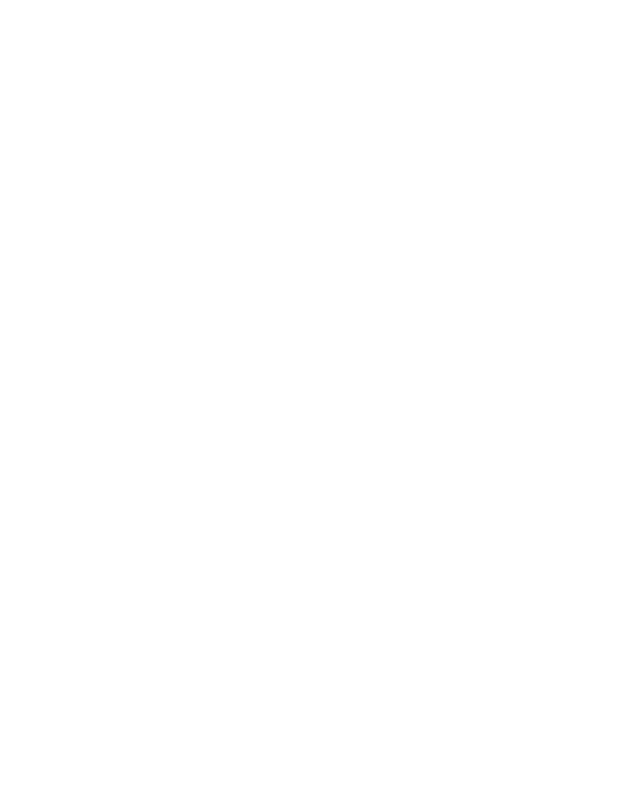
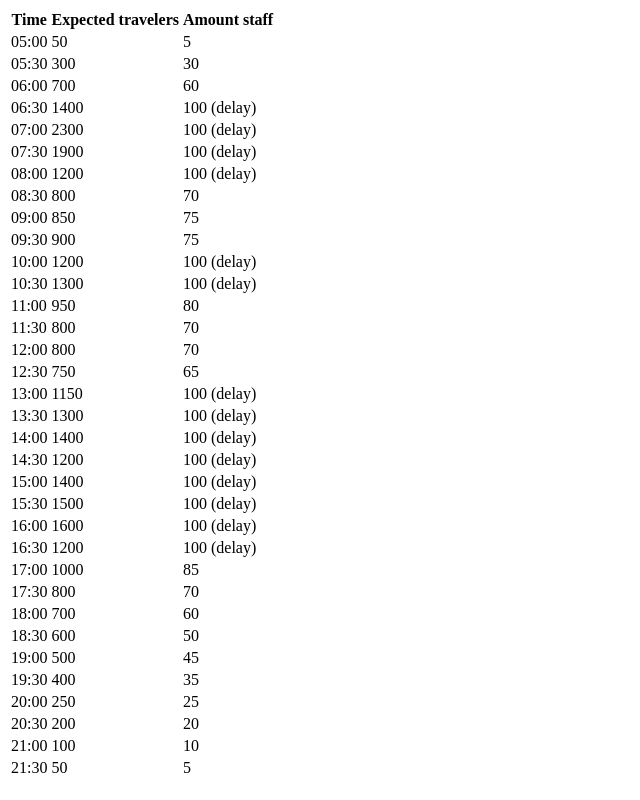
Before and after one commit to druabello-dotcom/airport-employee-management, a plain HTML site: page index.html in a window 1280 px wide. Shown: the whole page, without its empty margins (0-640 px from the left). Drawn offline with Linux system fonts and the light colour scheme.

Commit message:
add table

```diff
--- a/index.html
+++ b/index.html
@@ -7,5 +7,187 @@
 </head>
 <body>
 
+    <!-- Tabell -->
+    <table>
+        <thead>
+            <tr>
+                <th>Time</th>
+                <th>Expected travelers</th>
+                <th>Amount staff</th>
+            </tr>
+        </thead>
+        <tbody>
+            <tr>
+                <td>05:00</td>
+                <td>50</td>
+                <td>5</td>
+            </tr>
+            <tr>
+                <td>05:30</td>
+                <td>300</td>
+                <td>30</td>
+            </tr>
+            <tr>
+                <td>06:00</td>
+                <td>700</td>
+                <td>60</td>
+            </tr>
+            <tr>
+                <td>06:30</td>
+                <td>1400</td>
+                <td>100 <span class="delay">(delay)</span></td>
+            </tr>
+            <tr>
+                <td>07:00</td>
+                <td>2300</td>
+                <td>100 <span class="delay">(delay)</span></td>
+            </tr>
+            <tr>
+                <td>07:30</td>
+                <td>1900</td>
+                <td>100 <span class="delay">(delay)</span></td>
+            </tr>
+            <tr>
+                <td>08:00</td>
+                <td>1200</td>
+                <td>100 <span class="delay">(delay)</span></td>
+            </tr>
+            <tr>
+                <td>08:30</td>
+                <td>800</td>
+                <td>70</td>
+            </tr>
+            <tr>
+                <td>09:00</td>
+                <td>850</td>
+                <td>75</td>
+            </tr>
+            <tr>
+                <td>09:30</td>
+                <td>900</td>
+                <td>75</td>
+            </tr>
+            <tr>
+                <td>10:00</td>
+                <td>1200</td>
+                <td>100 <span class="delay">(delay)</span></td>
+            </tr>
+            <tr>
+                <td>10:30</td>
+                <td>1300</td>
+                <td>100 <span class="delay">(delay)</span></td>
+            </tr>
+            <tr>
+                <td>11:00</td>
+                <td>950</td>
+                <td>80</td>
+            </tr>
+            <tr>
+                <td>11:30</td>
+                <td>800</td>
+                <td>70</td>
+            </tr>
+            <tr>
+                <td>12:00</td>
+                <td>800</td>
+                <td>70</td>
+            </tr>
+            <tr>
+                <td>12:30</td>
+                <td>750</td>
+                <td>65</td>
+            </tr>
+            <tr>
+                <td>13:00</td>
+                <td>1150</td>
+                <td>100 <span class="delay">(delay)</span></td>
+            </tr>
+            <tr>
+                <td>13:30</td>
+                <td>1300</td>
+                <td>100 <span class="delay">(delay)</span></td>
+            </tr>
+            <tr>
+                <td>14:00</td>
+                <td>1400</td>
+                <td>100 <span class="delay">(delay)</span></td>
+            </tr>
+            <tr>
+                <td>14:30</td>
+                <td>1200</td>
+                <td>100 <span class="delay">(delay)</span></td>
+            </tr>
+            <tr>
+                <td>15:00</td>
+                <td>1400</td>
+                <td>100 <span class="delay">(delay)</span></td>
+            </tr>
+            <tr>
+                <td>15:30</td>
+                <td>1500</td>
+                <td>100 <span class="delay">(delay)</span></td>
+            </tr>
+            <tr>
+                <td>16:00</td>
+                <td>1600</td>
+                <td>100 <span class="delay">(delay)</span></td>
+            </tr>
+            <tr>
+                <td>16:30</td>
+                <td>1200</td>
+                <td>100 <span class="delay">(delay)</span></td>
+            </tr>
+            <tr>
+                <td>17:00</td>
+                <td>1000</td>
+                <td>85</td>
+            </tr>
+            <tr>
+                <td>17:30</td>
+                <td>800</td>
+                <td>70</td>
+            </tr>
+            <tr>
+                <td>18:00</td>
+                <td>700</td>
+                <td>60</td>
+            </tr>
+            <tr>
+                <td>18:30</td>
+                <td>600</td>
+                <td>50</td>
+            </tr>
+            <tr>
+                <td>19:00</td>
+                <td>500</td>
+                <td>45</td>
+            </tr>
+            <tr>
+                <td>19:30</td>
+                <td>400</td>
+                <td>35</td>
+            </tr>
+            <tr>
+                <td>20:00</td>
+                <td>250</td>
+                <td>25</td>
+            </tr>
+            <tr>
+                <td>20:30</td>
+                <td>200</td>
+                <td>20</td>
+            </tr>
+            <tr>
+                <td>21:00</td>
+                <td>100</td>
+                <td>10</td>
+            </tr>
+            <tr>
+                <td>21:30</td>
+                <td>50</td>
+                <td>5</td>
+            </tr>
+        </tbody>
+    </table>
 </body>
 </html>
```
